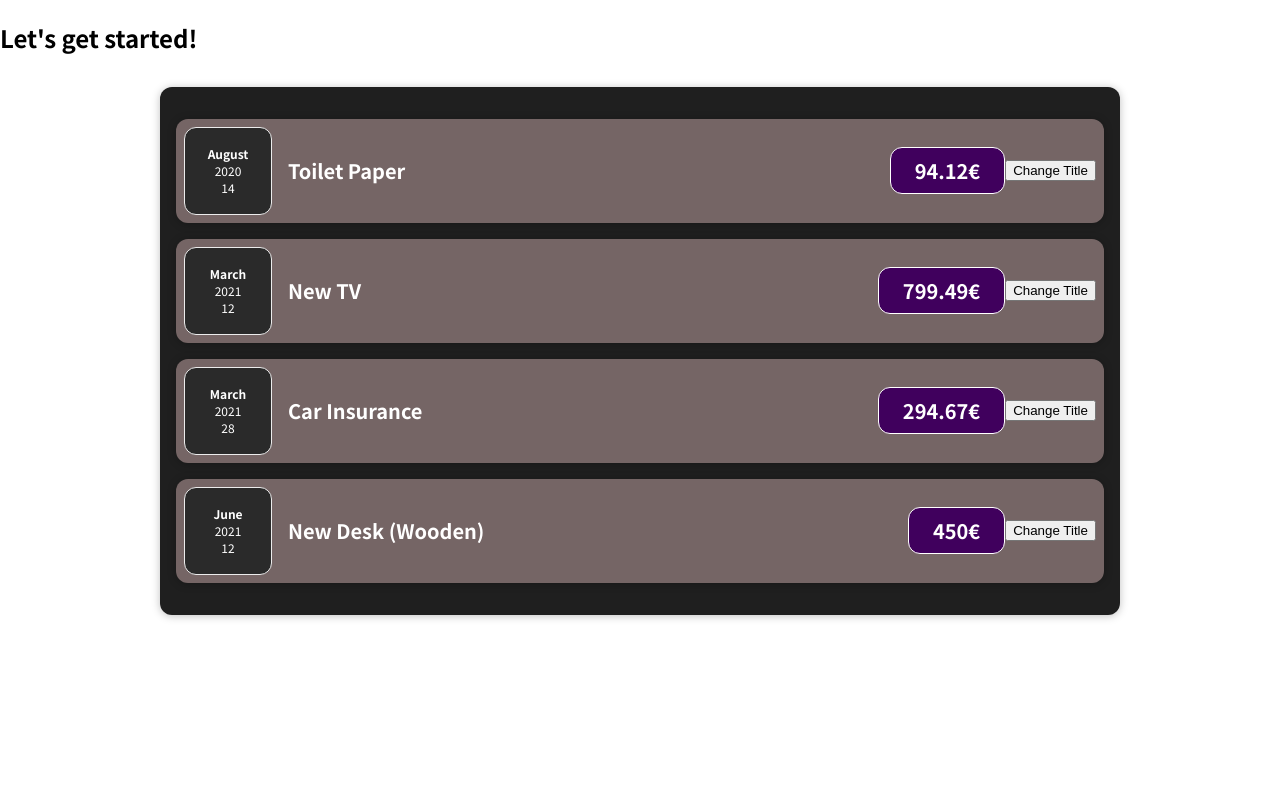
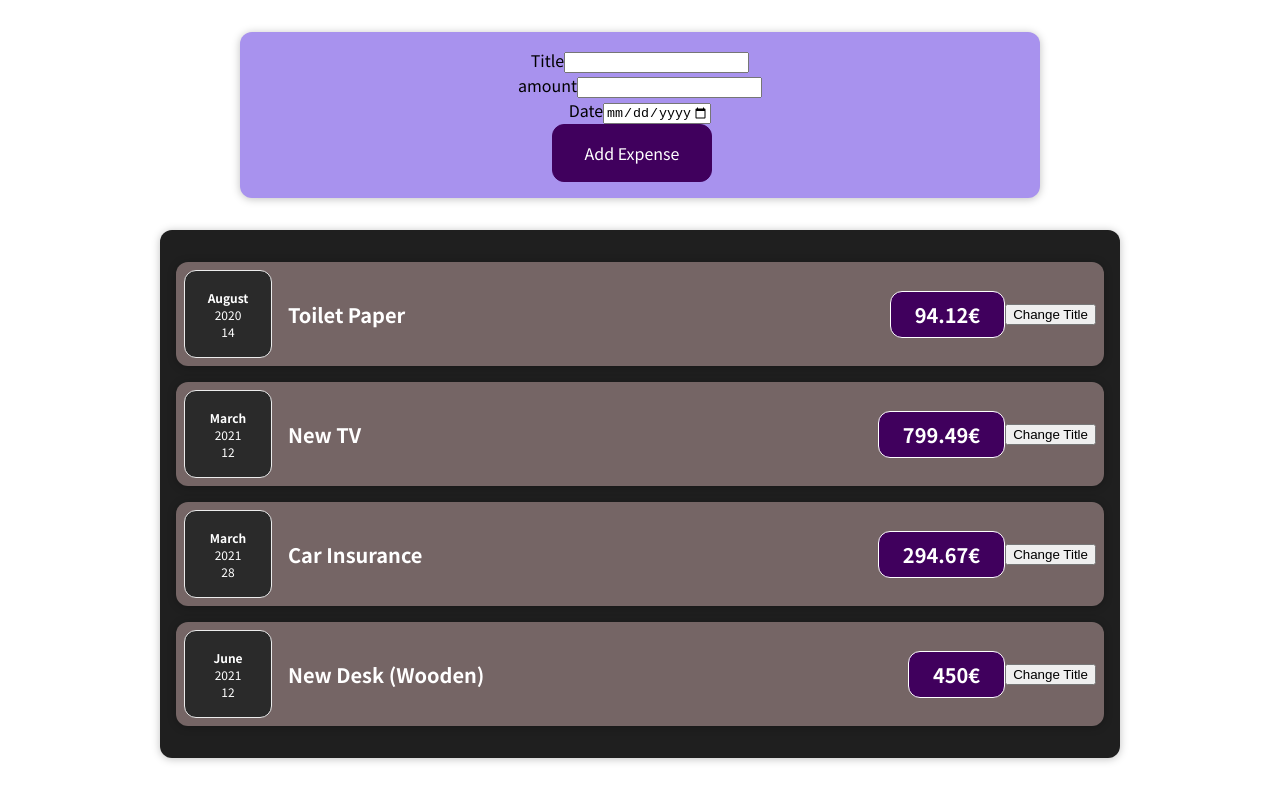
Before and after one commit to FranPeSal/reactTutorial, a React (Create React App) app: page / in a window 1280 px wide. Built offline with nearby package versions, Linux system fonts and the light colour scheme.

Commit message:
video 52

```diff
--- a/src/App.js
+++ b/src/App.js
@@ -1,5 +1,6 @@
 
 import Expenses from "./components/Expenses/Expenses";
+import NewExpense from "./components/NewExpense/NewExpense";
 
 
 const App = () => {
@@ -33,8 +34,9 @@
 
   return (
     <div>
-      <h2>Let's get started!</h2>
+      <NewExpense />
       <Expenses items={expenses} />
+
     </div>
   );
 }
--- /dev/null
+++ b/src/components/ExpenseForm/ExpenseForm.css
@@ -0,0 +1,26 @@
+.new-expense__controls {
+    display: flex;
+    flex-wrap: wrap;
+    gap: 1rem;
+    margin-bottom: 1rem;
+    text-align: left;
+}
+
+.new-expense__control label {
+    font-weight: bold;
+    margin-bottom: 0.5rem;
+    display: block;
+}
+
+.new-expense__control input {
+    font: inherit;
+    padding: 0.5rem;
+    border-radius: 6px;
+    border: 1px solid #ccc;
+    width: 20rem;
+    max-width: 100%;
+}
+
+.new-expense__actions {
+    text-align: right;
+}
--- /dev/null
+++ b/src/components/ExpenseForm/ExpenseForm.js
@@ -0,0 +1,27 @@
+import React from "react";
+
+const ExpenseForm = () => {
+
+    return <form>
+        <div className="new-expense__controls">
+            <div className="new-expense__controls">
+                <label>Title</label>
+                <input type="text" />
+            </div>
+            <div className="new-expense__controls">
+                <label>amount</label>
+                <input type="number" min="0.01" step="0.01" />
+            </div>
+            <div className="new-expense__controls">
+                <label>Date</label>
+                <input type="date" min="2019-01-01" max="2025-12-31" />
+            </div>
+            <div className="new-expense__actions">
+                <button type="submit">Add Expense</button>
+            </div>
+        </div>
+
+    </form>
+}
+
+export default ExpenseForm;
--- /dev/null
+++ b/src/components/NewExpense/NewExpense.css
@@ -0,0 +1,38 @@
+.new-expense {
+    background-color: #a892ee;
+    padding: 1rem;
+    margin: 2rem auto;
+    width: 50rem;
+    max-width: 95%;
+    border-radius: 12px;
+    text-align: center;
+    box-shadow: 0 1px 8px rgba(0, 0, 0, 0.25);
+}
+
+.new-expense button {
+    font: inherit;
+    cursor: pointer;
+    padding: 1rem 2rem;
+    border: 1px solid #40005d;
+    background-color: #40005d;
+    color: white;
+    border-radius: 12px;
+    margin-right: 1rem;
+}
+
+.new-expense button:hover,
+.new-expense button:active {
+    background-color: #510674;
+    border-color: #510674;
+}
+
+.new-expense button.alternative {
+    color: #220131;
+    border-color: transparent;
+    background-color: transparent;
+}
+
+.new-expense button.alternative:hover,
+.new-expense button.alternative:active {
+    background-color: #ddb3f8;
+}
--- /dev/null
+++ b/src/components/NewExpense/NewExpense.js
@@ -0,0 +1,12 @@
+import React from "react";
+import "./NewExpense.css";
+import ExpenseForm from "../ExpenseForm/ExpenseForm";
+
+const NewExpense = () => {
+
+    return <div className="new-expense">
+        <ExpenseForm />
+    </div>
+};
+
+export default NewExpense;
```
Also changed, not shown: 1 other file (tests, documents, lock files or other folders).
